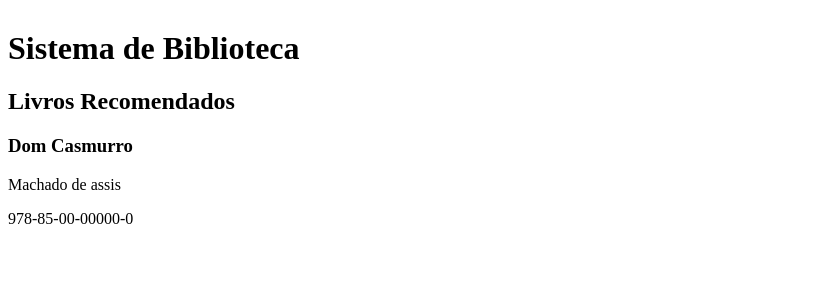
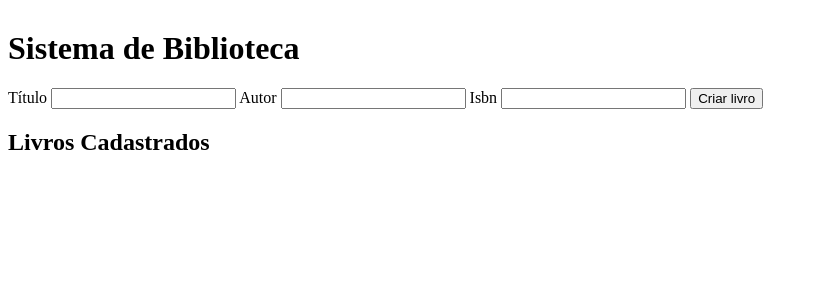
Before and after one commit to esscudero/biblioteca-mvc, a Spring Boot app: page /livros in a window 1280 px wide. Shown: the part 56-356 px from the top of the page, without its empty margins (0-818 px from the left). Run offline with Spring Boot 4, Linux system fonts and the light colour scheme.

Commit message:
cadastro de livro

```diff
--- a/biblioteca/src/main/java/guilhermeescudero/biblioteca/controllers/LivroController.java
+++ b/biblioteca/src/main/java/guilhermeescudero/biblioteca/controllers/LivroController.java
@@ -20,19 +20,15 @@ public class LivroController {
     }
 
     @GetMapping
-    public String exibirLivro(Model model){
-        Livro livro = new Livro();
-        livro.setTitulo("Dom Casmurro");
-        livro.setAutor("Machado de assis");
-        livro.setIsbn("978-85-00-00000-0");
+    public String exibirLivros(Model model){
 
-        model.addAttribute("livro", livro);
+        model.addAttribute("livros", livros);
 
         return "livros/inicio";
     }
 
 
-    @PostMapping
+    @PostMapping("/criar")
     public String criarLivro(@ModelAttribute Livro livro, Model model){
         livros.add(livro);
         return "redirect:/livros";
--- a/biblioteca/src/main/resources/templates/livros/inicio.html
+++ b/biblioteca/src/main/resources/templates/livros/inicio.html
@@ -18,11 +18,26 @@
 <h1 th:text="'Sistema de Biblioteca'">
 </h1>
 
+<form th:action="@{/livros/criar}" method="post">
+    <label for="titulo">Título</label>
+    <input id="titulo" name="titulo" type="text" required>
+
+    <label for="autor">Autor</label>
+    <input id="autor" name="autor" type="text" required>
+
+    <label for="isbn">Isbn</label>
+    <input id="isbn" name="isbn" type="text" required>
+
+    <button type="submit">Criar livro</button>
+</form>
+
 <section class="recomendados">
-    <h2>Livros Recomendados</h2>
-    <h3 th:text="${livro.titulo}"></h3>
-    <p th:text="${livro.autor}"></p>
-    <p th:text="${livro.isbn}"></p>
+    <h2>Livros Cadastrados</h2>
+    <article th:each="livro : ${livros}">
+        <h3 th:text="${livro.titulo}"></h3>
+        <p th:text="${livro.autor}"></p>
+        <p th:text="${livro.isbn}"></p>
+    </article>
 
 </section>
 </body>
```
Also changed, not shown: biblioteca/src/main/resources/templates/livros/novo.html (deleted, +0 -21 lines).
